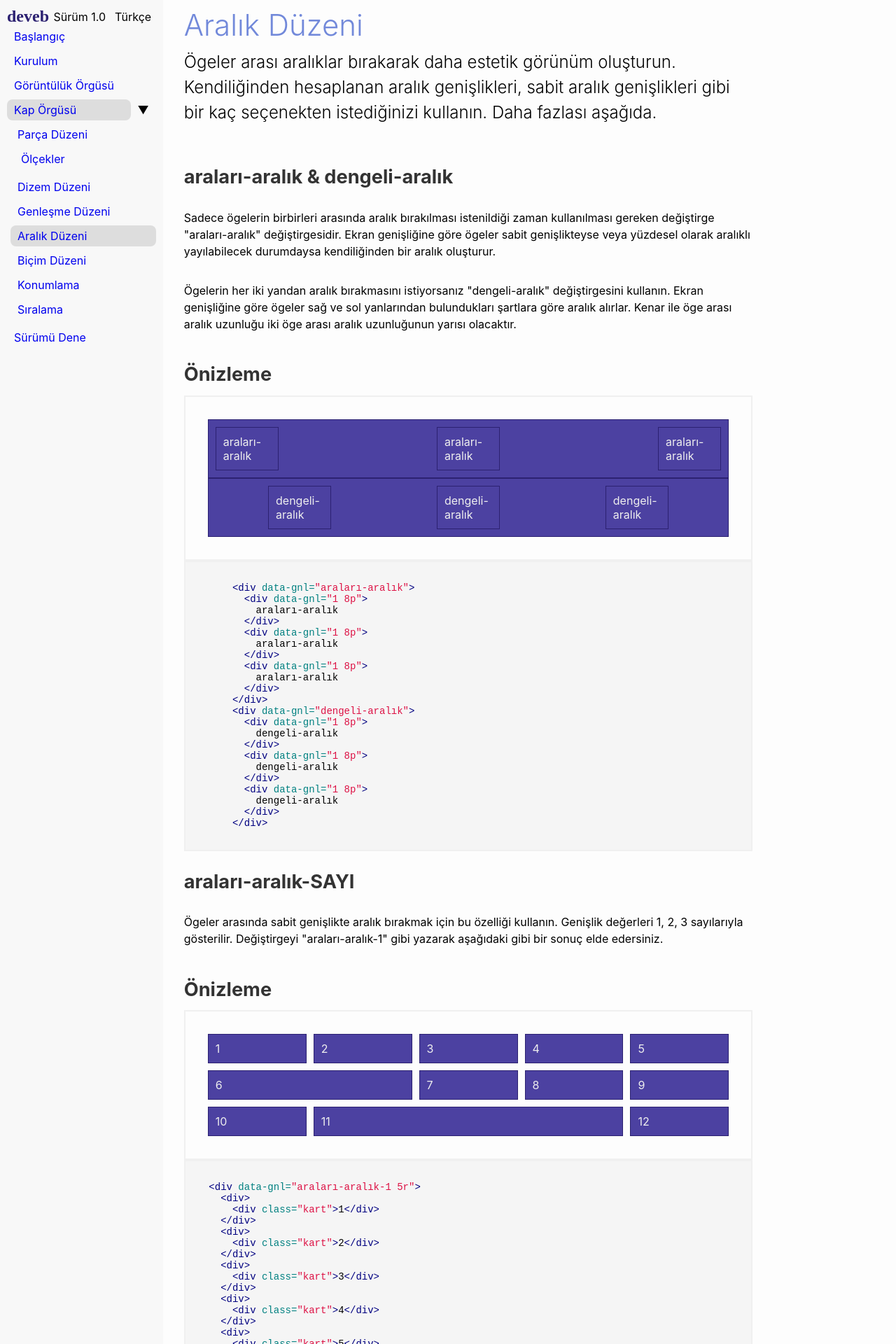
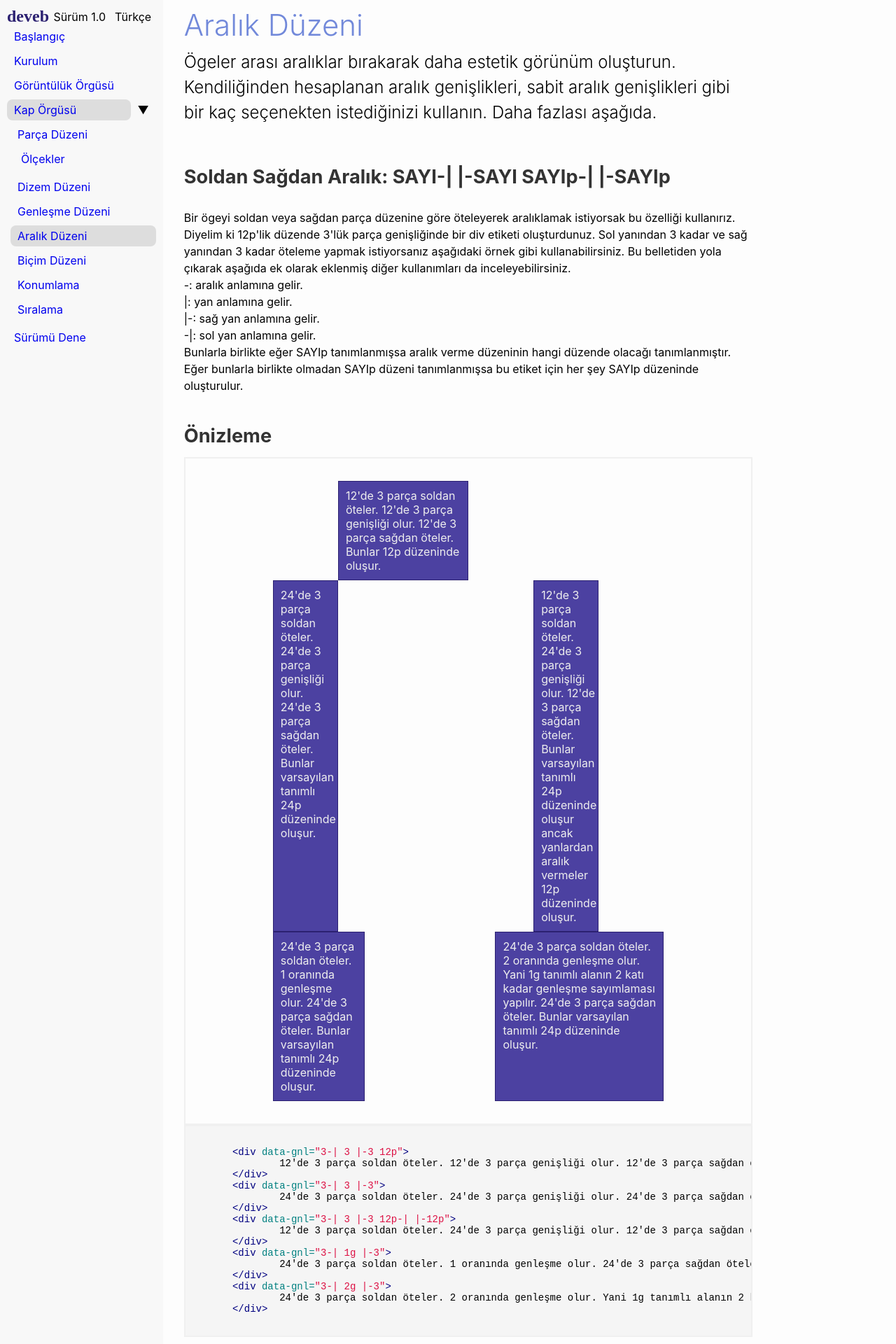
Before and after one commit to data-deveb/data-deveb.github.io, a Jekyll site: the page built from 1.0/tr/kap-orgusu/aralik-duzeni.html, in a window 1280 px wide. Shown: the top 1920 px of the page at 70% size. Built offline with Jekyll 4.4.1, drawn with Linux system fonts in a browser that asks for light colours; some web fonts are replaced; some of the changed text lies outside the part shown.

Commit message:
Aralık düzeni belletileri
Belletiler yeni getirilen özelliğe göre yeniden yazıldı.

```diff
--- a/1.0/tr/kap-orgusu/aralik-duzeni.html
+++ b/1.0/tr/kap-orgusu/aralik-duzeni.html
@@ -5,6 +5,56 @@ title: Aralık Düzeni
 	<p class="girlik">
 	  Ögeler arası aralıklar bırakarak daha estetik görünüm oluşturun. Kendiliğinden hesaplanan aralık genişlikleri, sabit aralık genişlikleri gibi bir kaç seçenekten istediğinizi kullanın. Daha fazlası aşağıda.
 	</p>
+	<h3>Soldan Sağdan Aralık: SAYI-| |-SAYI SAYIp-| |-SAYIp</h3>
+	<p>
+		Bir ögeyi soldan veya sağdan parça düzenine göre öteleyerek aralıklamak istiyorsak bu özelliği kullanırız.
+		Diyelim ki 12p'lik düzende 3'lük parça genişliğinde bir div etiketi oluşturdunuz. Sol yanından 3 kadar ve sağ yanından 3 kadar öteleme yapmak istiyorsanız aşağıdaki örnek gibi kullanabilirsiniz. Bu belletiden yola çıkarak aşağıda ek olarak eklenmiş diğer kullanımları da inceleyebilirsiniz.
+		<br>
+		-: aralık anlamına gelir. <br>
+		|: yan anlamına gelir. <br>
+		|-: sağ yan anlamına gelir. <br>
+		-|: sol yan anlamına gelir. <br>
+
+		Bunlarla birlikte eğer SAYIp tanımlanmışsa aralık verme düzeninin hangi düzende olacağı tanımlanmıştır. Eğer bunlarla birlikte olmadan SAYIp düzeni tanımlanmışsa bu etiket için her şey SAYIp düzeninde oluşturulur.
+
+	</p>
+	<div class="örnek">
+	<h3>Önizleme</h3>
+	<div class="önizleme">
+	  <div data-gnl="3-| 3 |-3 12p">
+	    12'de 3 parça soldan öteler. 12'de 3 parça genişliği olur. 12'de 3 parça sağdan öteler. Bunlar 12p düzeninde oluşur.
+	  </div>
+	  <div data-gnl="3-| 3 |-3">
+	    24'de 3 parça soldan öteler. 24'de 3 parça genişliği olur. 24'de 3 parça sağdan öteler. Bunlar varsayılan tanımlı 24p düzeninde oluşur.
+	  </div>
+	  <div data-gnl="3-| 3 |-3 12p-| |-12p">
+	    12'de 3 parça soldan öteler. 24'de 3 parça genişliği olur. 12'de 3 parça sağdan öteler. Bunlar varsayılan tanımlı 24p düzeninde oluşur ancak yanlardan aralık vermeler 12p düzeninde oluşur.
+	  </div>
+	  <div data-gnl="3-| 1g |-3">
+	    24'de 3 parça soldan öteler. 1 oranında genleşme olur. 24'de 3 parça sağdan öteler. Bunlar varsayılan tanımlı 24p düzeninde oluşur.
+	  </div>
+	  <div data-gnl="3-| 2g |-3">
+	    24'de 3 parça soldan öteler. 2 oranında genleşme olur. Yani 1g tanımlı alanın 2 katı kadar genleşme sayımlaması yapılır. 24'de 3 parça sağdan öteler. Bunlar varsayılan tanımlı 24p düzeninde oluşur.
+	  </div>
+	</div>
+	</div>
+	{% highlight html %}
+	<div data-gnl="3-| 3 |-3 12p">
+		12'de 3 parça soldan öteler. 12'de 3 parça genişliği olur. 12'de 3 parça sağdan öteler. Bunlar 12p düzeninde oluşur.
+	</div>
+	<div data-gnl="3-| 3 |-3">
+		24'de 3 parça soldan öteler. 24'de 3 parça genişliği olur. 24'de 3 parça sağdan öteler. Bunlar varsayılan tanımlı 24p düzeninde oluşur.
+	</div>
+	<div data-gnl="3-| 3 |-3 12p-| |-12p">
+		12'de 3 parça soldan öteler. 24'de 3 parça genişliği olur. 12'de 3 parça sağdan öteler. Bunlar varsayılan tanımlı 24p düzeninde oluşur ancak yanlardan aralık vermeler 12p düzeninde oluşur.
+	</div>
+	<div data-gnl="3-| 1g |-3">
+		24'de 3 parça soldan öteler. 1 oranında genleşme olur. 24'de 3 parça sağdan öteler. Bunlar varsayılan tanımlı 24p düzeninde oluşur.
+	</div>
+	<div data-gnl="3-| 2g |-3">
+		24'de 3 parça soldan öteler. 2 oranında genleşme olur. Yani 1g tanımlı alanın 2 katı kadar genleşme sayımlaması yapılır. 24'de 3 parça sağdan öteler. Bunlar varsayılan tanımlı 24p düzeninde oluşur.
+	</div>
+	{% endhighlight %}
 
 	<h3>araları-aralık & dengeli-aralık</h3>
 	<p>
```
Also changed, not shown: 1.0/tr/kap-orgusu/konumlama.html (+0 -34 lines).
